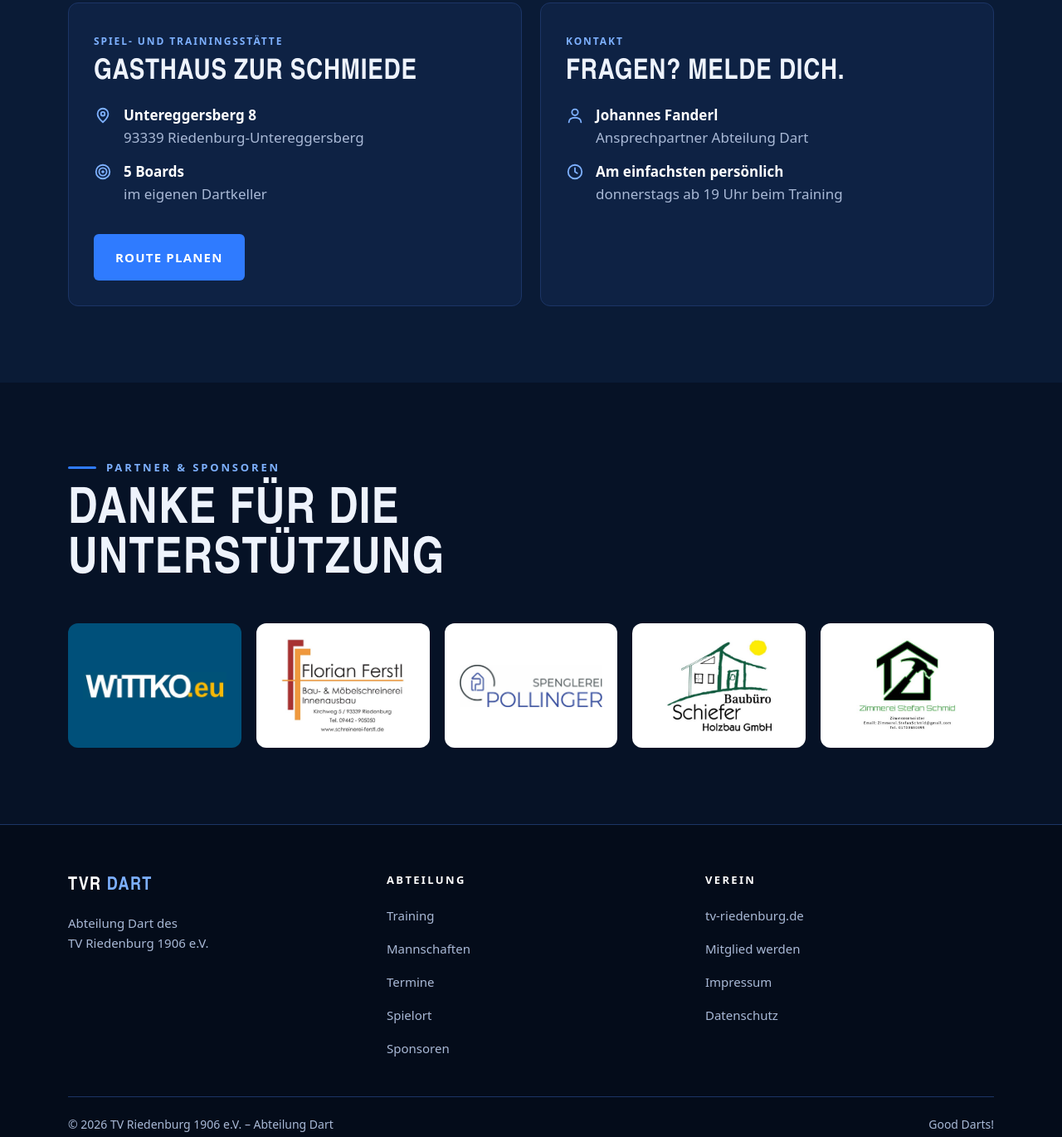
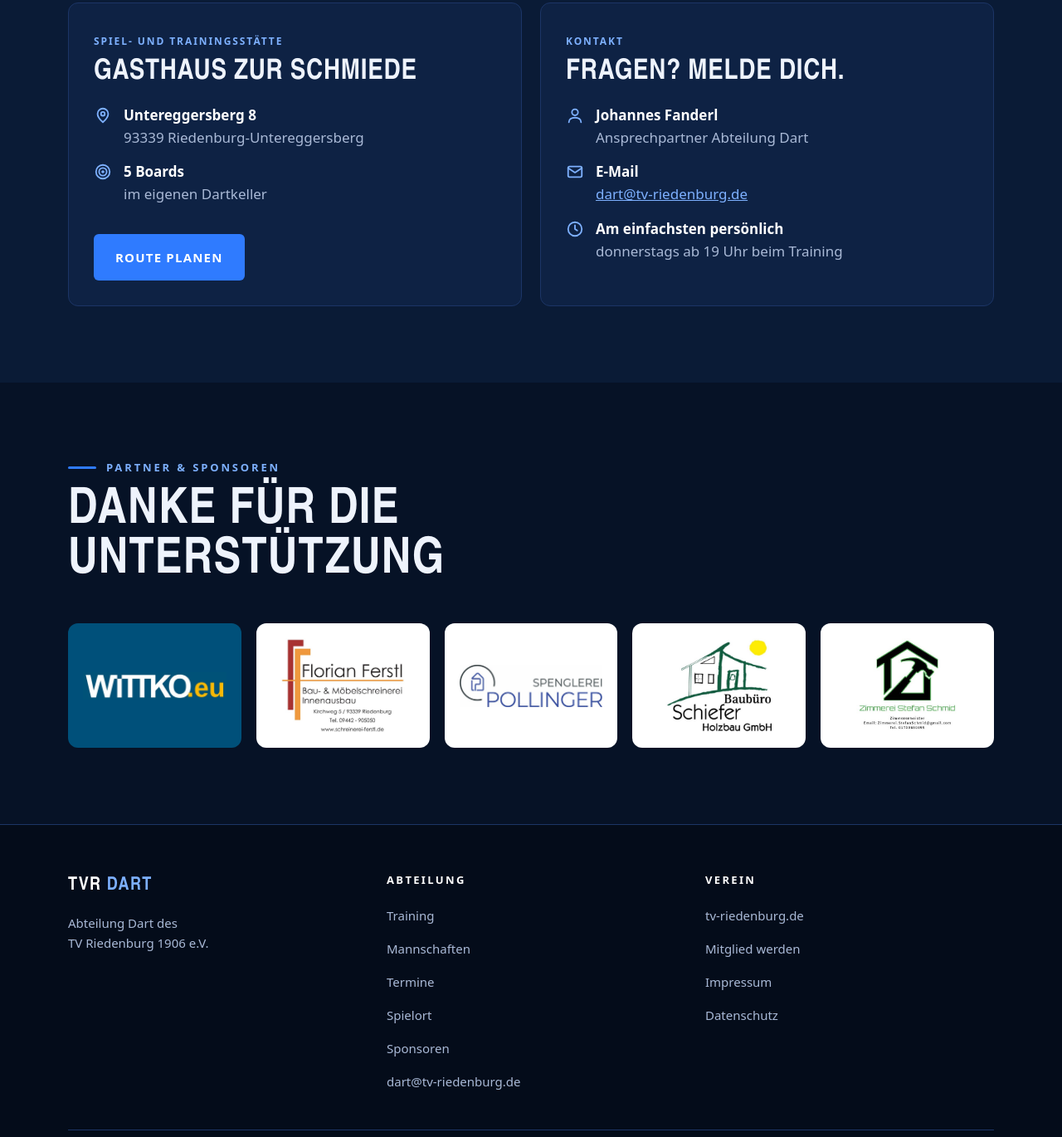
Before and after one commit to johannesfanderl-cell/tvr-dart, a plain HTML site: page index.html in a window 1280 px wide. Shown: the part 4452-5822 px from the top of the page at 83% size. Drawn offline with Linux system fonts and the light colour scheme.

Commit message:
Kontakt-E-Mail ergänzt
Co-Authored-By: Claude Fable 5.2 <noreply@anthropic.com>
Claude-Session: https://claude.ai/code/session_01VXGdL8fK2PSwUVetbQzd9X

```diff
--- a/index.html
+++ b/index.html
@@ -319,6 +319,7 @@ footer a:hover{color:var(--white)}
         <h3 style="margin-top:10px">Fragen? Melde dich.</h3>
         <ul class="list">
           <li><svg width="22" height="22" viewBox="0 0 24 24" fill="none" stroke-width="2" stroke-linecap="round" stroke-linejoin="round" aria-hidden="true"><circle cx="12" cy="8" r="4"/><path d="M4 21c0-4 3.600-6 8-6s8 2 8 6"/></svg><span><strong>Johannes Fanderl</strong>Ansprechpartner Abteilung Dart</span></li>
+          <li><svg width="22" height="22" viewBox="0 0 24 24" fill="none" stroke-width="2" stroke-linecap="round" stroke-linejoin="round" aria-hidden="true"><rect x="3" y="5" width="18" height="14" rx="2"/><path d="M3 7l9 6 9-6"/></svg><span><strong>E-Mail</strong><a href="mailto:dart@tv-riedenburg.de">dart@tv-riedenburg.de</a></span></li>
           <li><svg width="22" height="22" viewBox="0 0 24 24" fill="none" stroke-width="2" stroke-linecap="round" stroke-linejoin="round" aria-hidden="true"><circle cx="12" cy="12" r="9"/><path d="M12 7v5l3 2"/></svg><span><strong>Am einfachsten persönlich</strong>donnerstags ab 19 Uhr beim Training</span></li>
         </ul>
       </div>
@@ -355,6 +356,7 @@ footer a:hover{color:var(--white)}
           <li><a href="#termine">Termine</a></li>
           <li><a href="#spielort">Spielort</a></li>
           <li><a href="#sponsoren">Sponsoren</a></li>
+          <li><a href="mailto:dart@tv-riedenburg.de">dart@tv-riedenburg.de</a></li>
         </ul>
       </div>
       <div>
```
